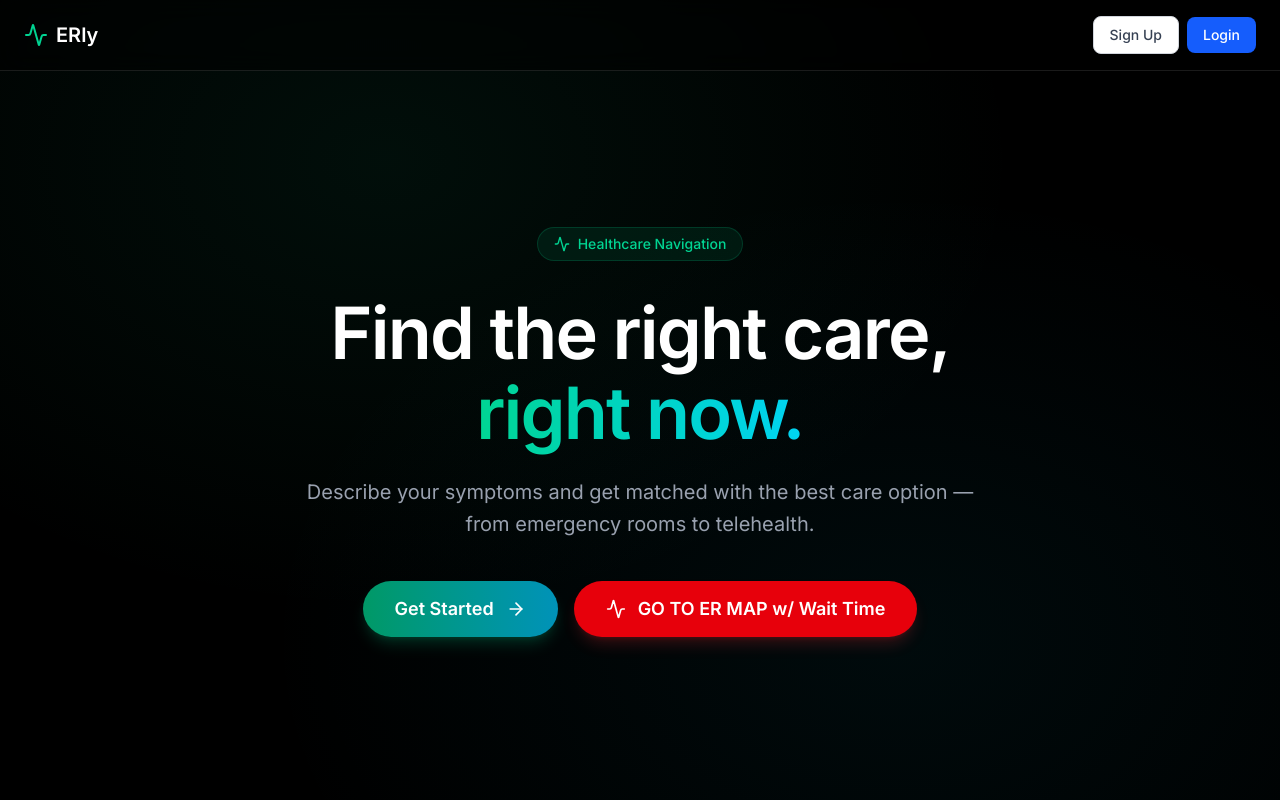
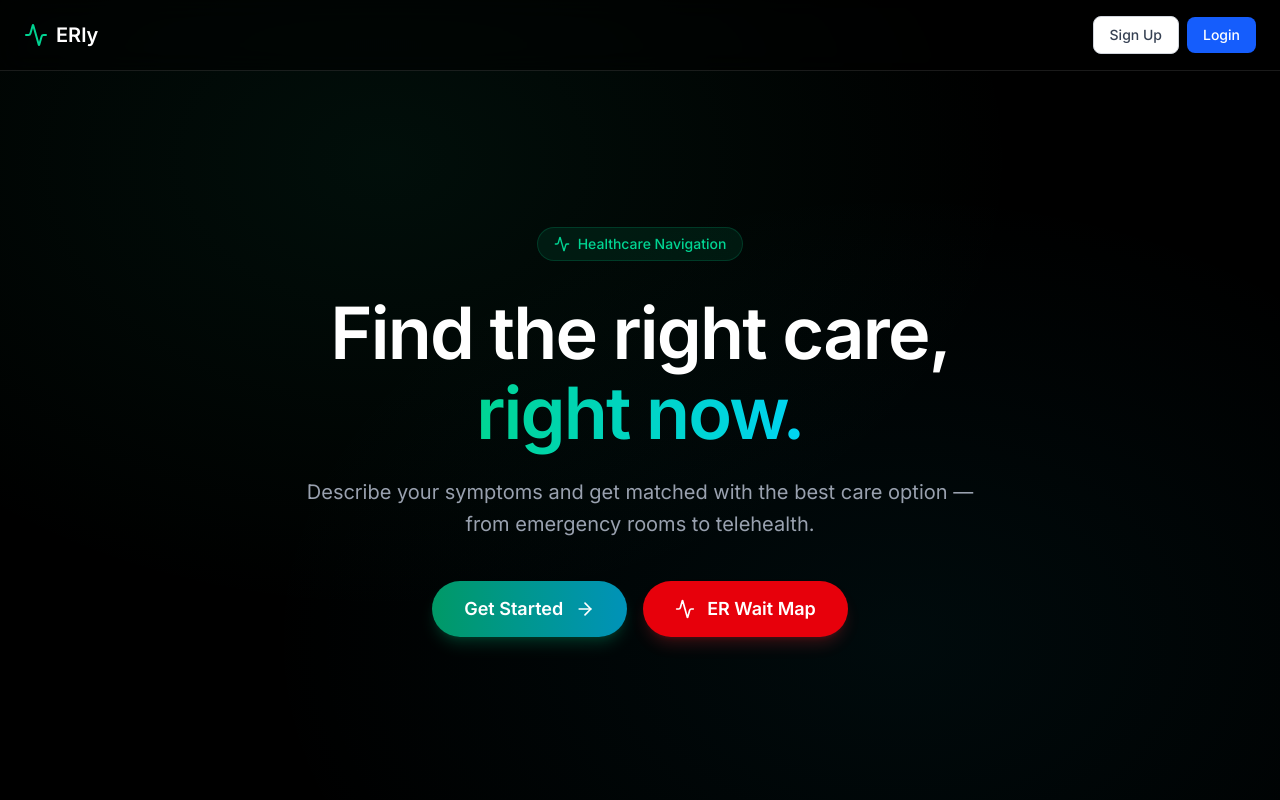
Before and after one commit to bhumi6633/ERly, a Next.js app in the folder frontend/: page / in a window 1280 px wide. Shown: the top 800 px of the page. Built offline with nearby package versions, Linux system fonts and the light colour scheme; no server answers.

Commit message:
change title

```diff
--- a/frontend/app/page.tsx
+++ b/frontend/app/page.tsx
@@ -147,7 +147,7 @@ export default function Home() {
                 className="group relative h-14 px-8 rounded-full overflow-hidden bg-red-600 hover:bg-red-500 transition-all duration-500 hover:scale-105 shadow-lg shadow-red-500/20 hover:shadow-xl hover:shadow-red-500/30 flex items-center justify-center gap-3 text-white font-semibold text-lg"
               >
                 <Activity className="w-5 h-5" />
-                GO TO ER MAP w/ Wait Time
+                ER Wait Map
               </button>
             </div>
           </motion.div>
```
